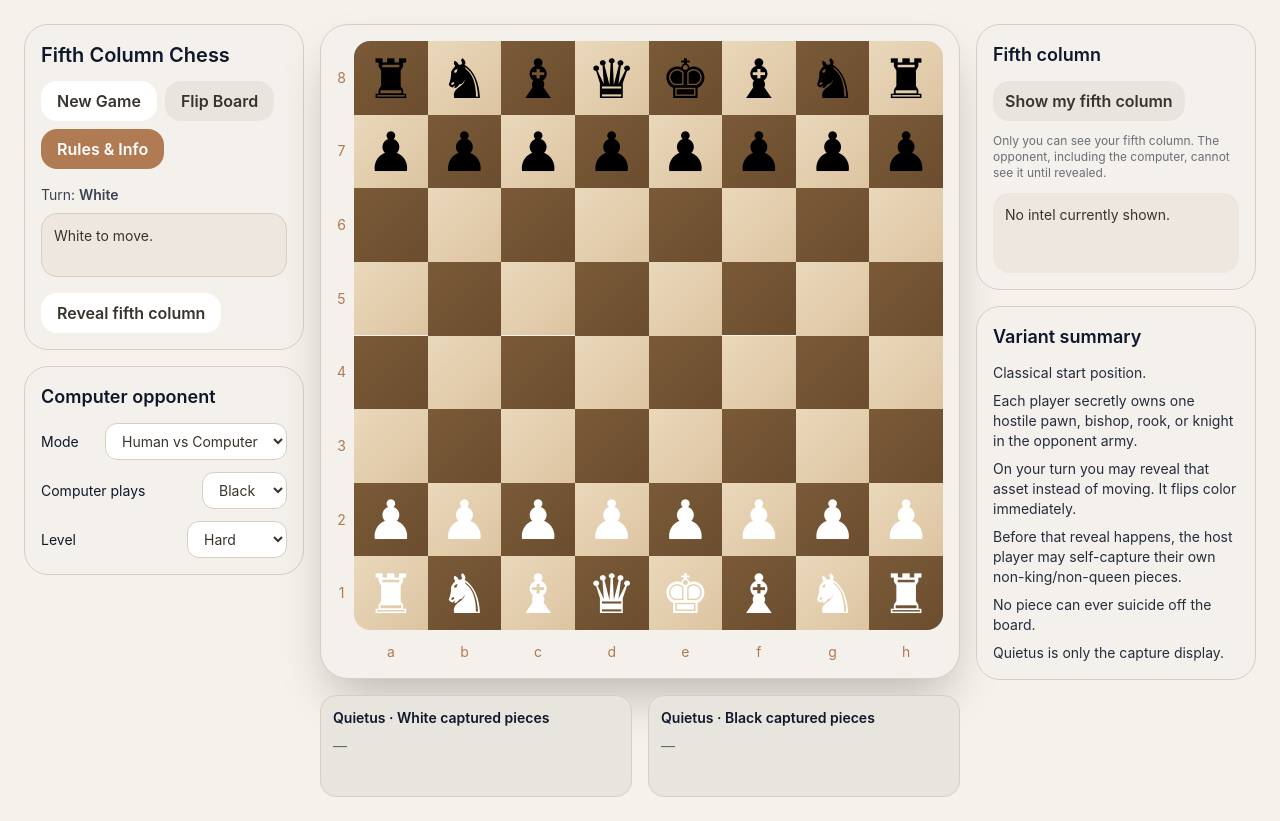
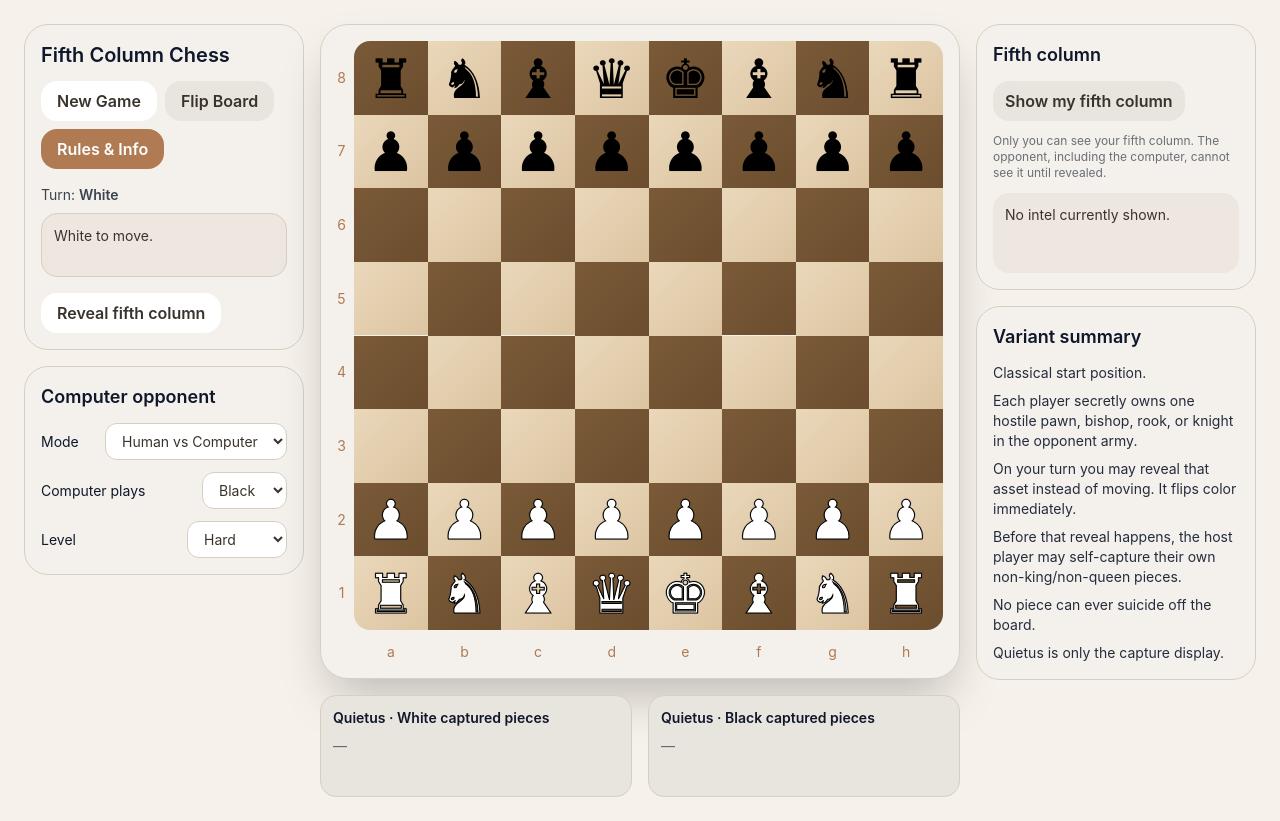
Before and after one commit to kaaalin/Paranoia-Chess, a React (Vite) app: page / in a window 1280 px wide. Built offline with nearby package versions, Linux system fonts and the light colour scheme; the HTML template or start-up script is replaced by a standard one.

Commit message:
Update App.tsx

```diff
--- a/src/App.tsx
+++ b/src/App.tsx
@@ -813,7 +813,7 @@ function SquareView({
       }}
     >
       {piece && (
-        <div style={{ fontSize: "3.4rem", lineHeight: 1, textShadow: "none", color: piece.color === "white" ? "#ffffff" : "#000000" }}>
+        <div style={{ fontSize: "3.4rem", lineHeight: 1, textShadow: piece.color === "white" ? "0 0 1px #000, 0 0 1px #000" : "none", WebkitTextStroke: piece.color === "white" ? "1px #000" : undefined, color: piece.color === "white" ? "#ffffff" : "#000000" }}>
           {GLYPHS[piece.color][piece.type]}
         </div>
       )}
```
